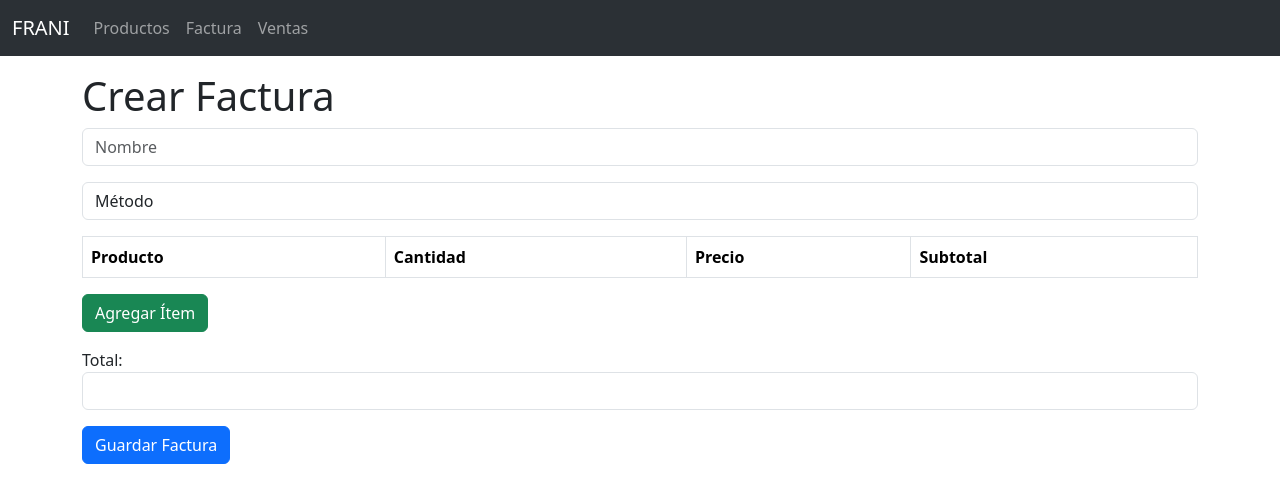
After one commit to juanpabloruiz/frani, a PHP site: page /factura in a window 1280 px wide. The commit adds this page. Shown: the top 503 px of the page. Run offline with PHP 8.4, Linux system fonts and the light colour scheme; lists and menus that the app fills with data are empty.

Commit message:
System with ticket of sale

```diff
--- /dev/null
+++ b/factura.php
@@ -0,0 +1,154 @@
+<?php include('conexion.php'); ?>
+<!DOCTYPE html>
+<html lang="es">
+
+<head>
+    <meta charset="UTF-8">
+    <meta name="viewport" content="width=device-width, initial-scale=1.0">
+    <title>Ventas | FRANI</title>
+    <link rel="stylesheet" href="css/bootstrap.min.css">
+</head>
+
+<body>
+    <nav class="navbar sticky-top navbar-expand-lg bg-body-tertiary" data-bs-theme="dark">
+        <div class="container-fluid">
+            <a class="navbar-brand" href="./">FRANI</a>
+            <button class="navbar-toggler" type="button" data-bs-toggle="collapse" data-bs-target="#navbarSupportedContent" aria-controls="navbarSupportedContent" aria-expanded="false" aria-label="Toggle navigation">
+                <span class="navbar-toggler-icon"></span>
+            </button>
+            <div class="collapse navbar-collapse" id="navbarSupportedContent">
+                <ul class="navbar-nav me-auto mb-2 mb-lg-0">
+                    <li class="nav-item">
+                        <a class="nav-link" href="./">Productos</a>
+                    </li>
+                    <li class="nav-item">
+                        <a class="nav-link" href="factura">Factura</a>
+                    </li>
+                    <li class="nav-item">
+                        <a class="nav-link" href="ventas">Ventas</a>
+                    </li>
+                </ul>
+            </div>
+        </div>
+    </nav>
+    <main class="container my-3">
+        <h1>Crear Factura</h1>
+        <form id="facturaForm" method="POST" action="guardar_factura.php">
+            <div class="mb-3">
+                <input type="text" id="nombre" name="nombre" placeholder="Nombre" class="form-control" required>
+            </div>
+            <div class="mb-3">
+                <select id="metodo" name="metodo" class="form-control" required>
+                    <option value="">Método</option>
+                    <option value="efectivo">Efectivo</option>
+                    <option value="tarjeta">Tarjeta</option>
+                    <option value="transferencia">Transferencia</option>
+                </select>
+            </div>
+
+            <table class="table table-bordered" id="itemsTable">
+                <thead>
+                    <tr>
+                        <th>Producto</th>
+                        <th>Cantidad</th>
+                        <th>Precio</th>
+                        <th>Subtotal</th>
+                    </tr>
+                </thead>
+                <tbody>
+                    <!-- Aquí las filas dinámicas tendrán campos con `name` y `id` -->
+                </tbody>
+            </table>
+            <button type="button" class="btn btn-success mb-3" id="addItemBtn">Agregar Ítem</button>
+
+            <div class="mb-3">
+                <label for="total">Total:</label>
+                <input type="number" id="total" name="total" class="form-control" readonly>
+            </div>
+
+
+            <input type="submit" value="Guardar Factura" class="btn btn-primary">
+        </form>
+    </main>
+
+    <script src="js/bootstrap.bundle.min.js"></script>
+    <script>
+        document.addEventListener('DOMContentLoaded', () => {
+            const itemsTable = document.getElementById("itemsTable").querySelector("tbody");
+            const addItemBtn = document.getElementById("addItemBtn");
+            const totalField = document.getElementById("total");
+
+            let itemIndex = 0; // Para generar nombres únicos
+
+            addItemBtn.addEventListener("click", async () => {
+                const row = document.createElement("tr");
+
+                const response = await fetch("obtener_productos.php");
+                const productos = await response.json();
+
+                const select = document.createElement("select");
+                select.className = "form-control select-producto";
+                select.name = `producto_${itemIndex}`; // Nombre único
+                select.innerHTML = '<option value="">Seleccione un producto</option>';
+                productos.forEach(producto => {
+                    select.innerHTML += `<option value="${producto.id}" data-precio="${producto.precio}">${producto.producto}</option>`;
+                });
+
+                const cantidadInput = document.createElement("input");
+                cantidadInput.type = "number";
+                cantidadInput.className = "form-control cantidad";
+                cantidadInput.name = `cantidad_${itemIndex}`; // Nombre único
+                cantidadInput.min = "1";
+                cantidadInput.value = "1";
+
+                const precioInput = document.createElement("input");
+                precioInput.type = "number";
+                precioInput.className = "form-control precio";
+                precioInput.name = `precio_${itemIndex}`; // Nombre único
+                precioInput.readOnly = true;
+
+                const subtotalInput = document.createElement("input");
+                subtotalInput.type = "number";
+                subtotalInput.className = "form-control subtotal";
+                subtotalInput.name = `subtotal_${itemIndex}`; // Nombre único
+                subtotalInput.readOnly = true;
+
+                select.addEventListener("change", () => {
+                    const precio = parseFloat(select.selectedOptions[0].dataset.precio || 0);
+                    precioInput.value = precio.toFixed(2);
+                    subtotalInput.value = (precio * cantidadInput.value).toFixed(2);
+                    updateTotal();
+                });
+
+                cantidadInput.addEventListener("input", () => {
+                    const precio = parseFloat(precioInput.value || 0);
+                    subtotalInput.value = (precio * cantidadInput.value).toFixed(2);
+                    updateTotal();
+                });
+
+                row.appendChild(createCell(select));
+                row.appendChild(createCell(cantidadInput));
+                row.appendChild(createCell(precioInput));
+                row.appendChild(createCell(subtotalInput));
+                itemsTable.appendChild(row);
+
+                function updateTotal() {
+                    total = Array.from(document.querySelectorAll(".subtotal"))
+                        .reduce((sum, input) => sum + parseFloat(input.value || 0), 0);
+                    totalField.value = total.toFixed(2);
+                }
+
+                function createCell(content) {
+                    const cell = document.createElement("td");
+                    cell.appendChild(content);
+                    return cell;
+                }
+
+                itemIndex++; // Incrementar para la próxima fila
+            });
+
+        });
+    </script>
+</body>
+
+</html>
--- a/index.php
+++ b/index.php
@@ -20,6 +20,9 @@
                 <ul class="navbar-nav me-auto mb-2 mb-lg-0">
                     <li class="nav-item">
                         <a class="nav-link" href="./">Productos</a>
+                    </li>
+                    <li class="nav-item">
+                        <a class="nav-link" href="factura">Factura</a>
                     </li>
                     <li class="nav-item">
                         <a class="nav-link" href="ventas">Ventas</a>
--- a/vender.php
+++ b/vender.php
@@ -4,6 +4,6 @@ $detalle = $_POST['detalle'];
 $cantidad = $_POST['cantidad'];
 $precio = $_POST['precio'];
 $metodo = $_POST['metodo'];
-mysqli_query($conexion, "INSERT INTO productos (detalle, cantidad, precio, metodo, fecha) VALUES ('$detalle', '$cantidad', '$precio', '$metodo', NOW())");
-header('location:./');
+mysqli_query($conexion, "INSERT INTO ventas (detalle, cantidad, precio, metodo) VALUES ('$detalle', '$cantidad', '$precio', '$metodo')");
+header('location:ventas');
 ?>
```
Also changed, not shown: guardar_factura.php (added, +30 -0 lines), obtener_productos.php (added, +13 -0 lines), ventas.php (+3 -38 lines).
